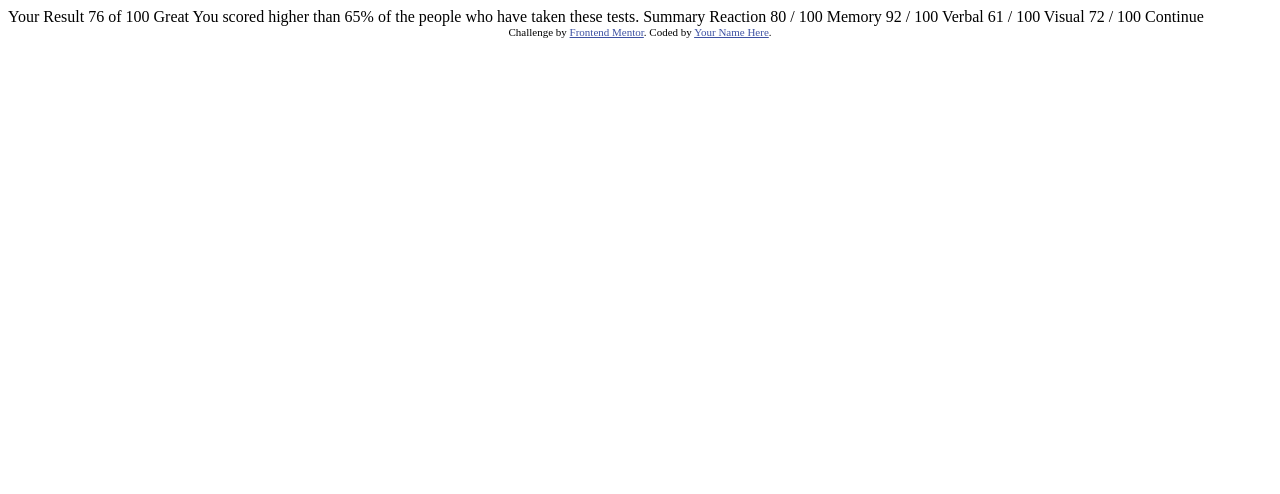
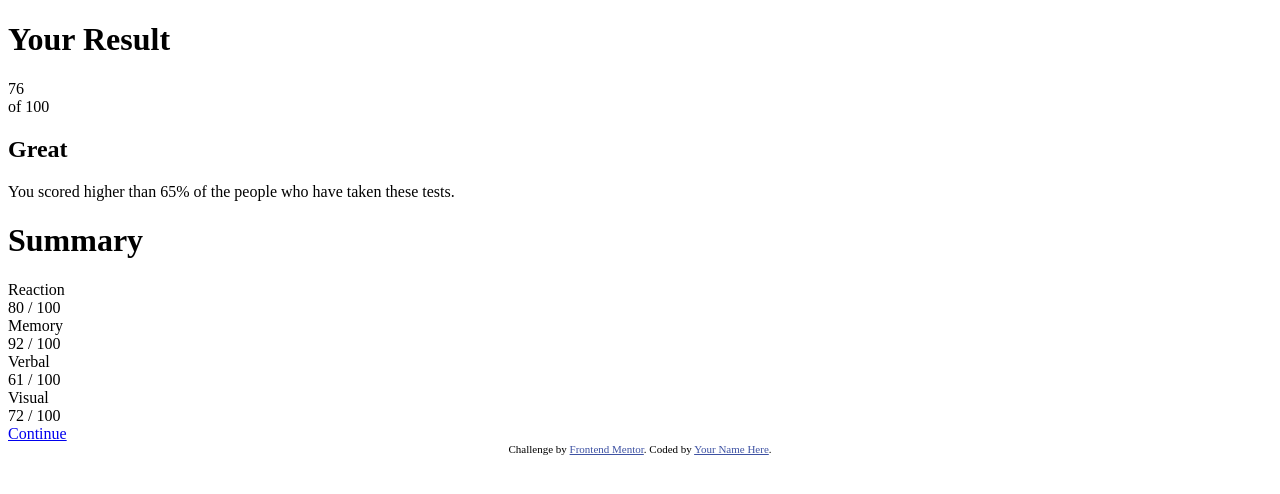
Before and after one commit to amoraleslandeo/Results-summary-component, a plain HTML site: page index.html in a window 1280 px wide. Drawn offline with Linux system fonts and the light colour scheme.

Commit message:
html added

```diff
--- a/index.html
+++ b/index.html
@@ -1,8 +1,10 @@
 <!DOCTYPE html>
 <html lang="en">
+
 <head>
   <meta charset="UTF-8">
-  <meta name="viewport" content="width=device-width, initial-scale=1.0"> <!-- displays site properly based on user's device -->
+  <meta name="viewport" content="width=device-width, initial-scale=1.0">
+  <!-- displays site properly based on user's device -->
 
   <link rel="icon" type="image/png" sizes="32x32" href="./assets/images/favicon-32x32.png">
 
@@ -10,38 +12,73 @@
 
   <!-- Feel free to remove these styles or customise in your own stylesheet 👍 -->
   <style>
-    .attribution { font-size: 11px; text-align: center; }
-    .attribution a { color: hsl(228, 45%, 44%); }
+    .attribution {
+      font-size: 11px;
+      text-align: center;
+    }
+
+    .attribution a {
+      color: hsl(228, 45%, 44%);
+    }
   </style>
 </head>
 <body>
+  <main>
+    <div class="container">
+      <div class="result_blue_side">
+        <h1 class="title_blue_side">Your Result</h1>
+        <div class="circle_result">
+          <div class="primal_result">76</div>
+          <div>of 100</div>
+        </div>
 
-  Your Result
-  76
-  of 100
-
-  Great
-  You scored higher than 65% of the people who have taken these tests.
-
-  Summary
-
+        <h2>Great</h2>
+        <p>You scored higher than 65% of the people who have taken these tests.</p>
+      </div>
+      <div class="result_white_side">
+        <h1 class="title_white_side">Summary</h1>
+        <div class="list_result">
+          <div class="reaction">
             Reaction
-  80 / 100
-
+          </div>
+          <div>
+            <span>80</span> / 100
+          </div>
+        </div>
+        <div class="list_result">
+          <div class="memory">
             Memory
-  92 / 100
-
+          </div>
+          <div>
+            <span>92</span> / 100
+          </div>
+        </div>
+        <div class="list_result">
+          <div class="verbal">
             Verbal
-  61 / 100
-
+          </div>
+          <div>
+            <span>61</span> / 100
+          </div>
+        </div>
+        <div class="list_result">
+          <div class="visual">
             Visual
-  72 / 100
-
-  Continue
-
+          </div>
+          <div>
+            <span>72</span> / 100
+          </div>
+        </div>
+        <div clas="btn_continue">
+          <a href="#" class="continue">Continue</a>
+        </div>
+      </div>
+    </div>
     <div class="attribution">
       Challenge by <a href="https://www.frontendmentor.io?ref=challenge" target="_blank">Frontend Mentor</a>.
       Coded by <a href="#">Your Name Here</a>.
     </div>
+  </main>
 </body>
+
 </html>
```
Lines whose indentation alone changed are shown as unchanged.
